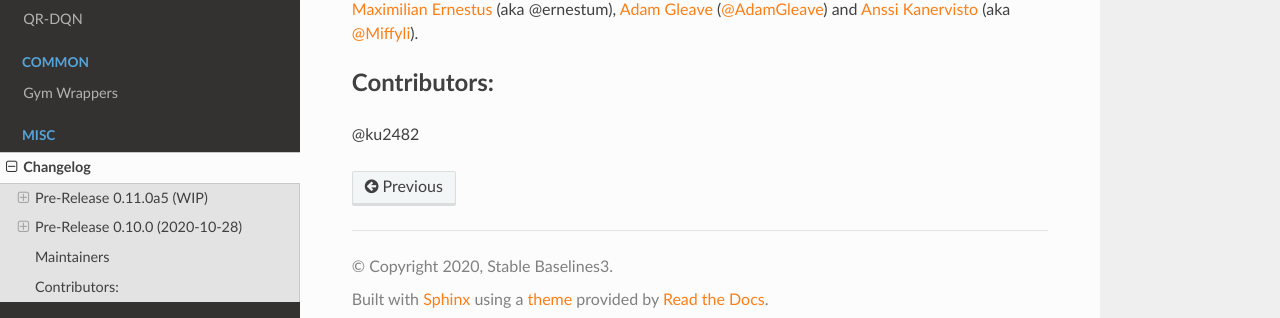
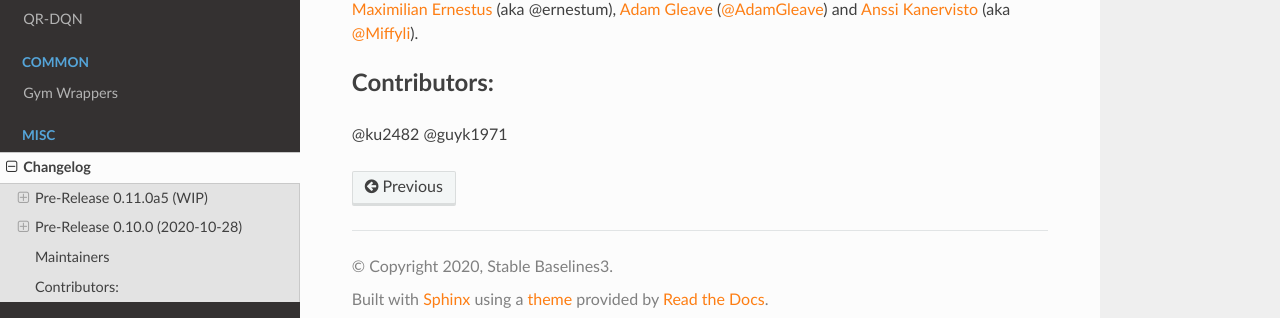
Before and after one commit to Stable-Baselines-Team/stable-baselines3-contrib, a Sphinx documentation site: the page built from docs/misc/changelog.rst, in a window 1280 px wide and 900 px high, scrolled down 818 px. Shown: the part 564-882 px from the top of the window. Built offline with Sphinx 7.4.7 and the Read the Docs theme 2.0.0, drawn with Linux system fonts in a browser that asks for light colours; some of the changed lines change nothing that is shown.

Commit message:
Update changelog

```diff
--- a/docs/misc/changelog.rst
+++ b/docs/misc/changelog.rst
@@ -76,9 +76,8 @@ Stable-Baselines3 is currently maintained by `Antonin Raffin`_ (aka `@araffin`_)
 .. _Anssi Kanervisto: https://github.com/Miffyli
 .. _@Miffyli: https://github.com/Miffyli
 .. _@ku2482: https://github.com/ku2482
-.. _@guyk1971: https://github.com/guyk1971
 
 Contributors:
 -------------
 
-@ku2482
+@ku2482 @guyk1971
```
